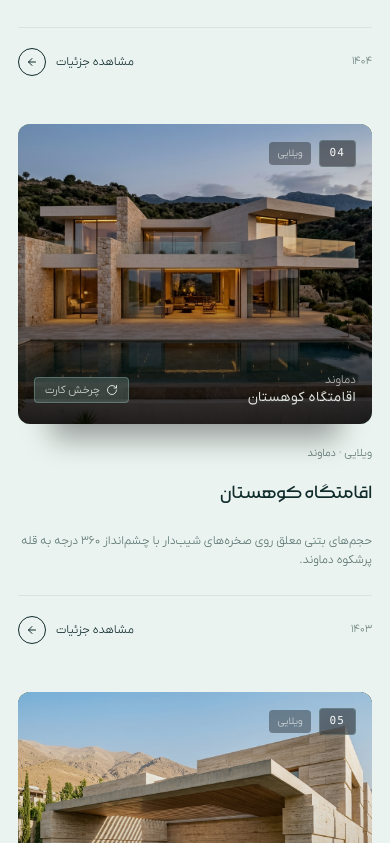
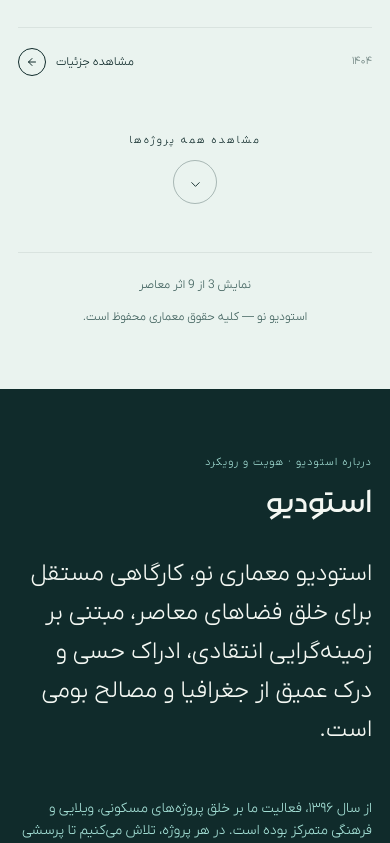
Before and after one commit to ParsaR082/studio, a Next.js app: page / in a window 390 px wide. Shown: the part 3901-4744 px from the top of the page. Built offline with nearby package versions, Linux system fonts and the light colour scheme.

Commit message:
feat: collapse project grid with expandable archive

```diff
--- a/src/components/projects/ProjectGrid.tsx
+++ b/src/components/projects/ProjectGrid.tsx
@@ -20,11 +20,35 @@ const ProjectGrid: React.FC<ProjectGridProps> = ({ onSelectProject }) => {
     amount: 0.1,
   });
 
+  const [isExpanded, setIsExpanded] = useState(false);
+
   const filteredProjects = useMemo(() => {
     return activeCategory === 'همه'
       ? PROJECTS
       : PROJECTS.filter((p) => p.category === activeCategory);
   }, [activeCategory]);
+
+  // Reset to the first three projects whenever the category changes.
+  useEffect(() => {
+    setIsExpanded(false);
+  }, [activeCategory]);
+
+  const visibleProjects = isExpanded ? filteredProjects : filteredProjects.slice(0, 3);
+
+  const handleToggleProjects = () => {
+    if (isExpanded) {
+      setIsExpanded(false);
+      requestAnimationFrame(() => {
+        sectionRef.current?.scrollIntoView({
+          behavior: 'smooth',
+          block: 'start',
+        });
+      });
+      return;
+    }
+
+    setIsExpanded(true);
+  };
 
   // Warm the first visible project images during idle time so image decoding does not
   // compete with the first flip-card interaction when the section enters the viewport.
@@ -111,9 +135,14 @@ const ProjectGrid: React.FC<ProjectGridProps> = ({ onSelectProject }) => {
           </div>
         </div>
 
-        {/* 3-Column Editorial Grid matching video 00:03 - 00:04 */}
+        {/* Project grid: show three projects initially, then reveal the full archive. */}
+        <div
+          className={`overflow-hidden transition-[max-height] duration-1000 ease-[cubic-bezier(0.16,1,0.3,1)] ${
+            isExpanded ? 'max-h-[10000px]' : 'max-h-[1900px]'
+          }`}
+        >
           <div className="grid grid-cols-1 sm:grid-cols-2 xl:grid-cols-3 gap-x-5 md:gap-x-8 xl:gap-x-12 gap-y-10 sm:gap-y-14 lg:gap-y-20">
-          {filteredProjects.map((project, index) => (
+            {visibleProjects.map((project, index) => (
               <ProjectCard
                 key={project.id}
                 project={project}
@@ -122,6 +151,45 @@ const ProjectGrid: React.FC<ProjectGridProps> = ({ onSelectProject }) => {
               />
             ))}
           </div>
+        </div>
+
+        {/* Expand / collapse control */}
+        {filteredProjects.length > 3 && (
+          <motion.button
+            type="button"
+            onClick={handleToggleProjects}
+            initial={{ opacity: 0, y: 12 }}
+            animate={isInView ? { opacity: 1, y: 0 } : { opacity: 0, y: 12 }}
+            transition={{ duration: 0.6, delay: 0.2 }}
+            aria-expanded={isExpanded}
+            aria-label={isExpanded ? 'بستن فهرست پروژه‌ها' : 'مشاهده همه پروژه‌ها'}
+            className="group mx-auto mt-12 sm:mt-16 flex flex-col items-center gap-3 text-[#102B2B] cursor-pointer"
+          >
+            <span className="text-[11px] font-light tracking-[0.18em] uppercase transition-colors group-hover:text-[#FF6B1A]">
+              {isExpanded ? 'بستن پروژه‌ها' : 'مشاهده همه پروژه‌ها'}
+            </span>
+            <span className="w-11 h-11 rounded-full border border-[#102B2B]/30 flex items-center justify-center transition-all duration-500 group-hover:border-[#FF6B1A] group-hover:bg-[#FF6B1A] group-hover:text-[#102B2B]">
+              <motion.span
+                animate={{ y: isExpanded ? -2 : 2, rotate: isExpanded ? 180 : 0 }}
+                transition={{ duration: 0.35, ease: [0.16, 1, 0.3, 1] }}
+              >
+                <svg
+                  width="15"
+                  height="15"
+                  viewBox="0 0 24 24"
+                  fill="none"
+                  stroke="currentColor"
+                  strokeWidth="1.5"
+                  strokeLinecap="round"
+                  strokeLinejoin="round"
+                  aria-hidden="true"
+                >
+                  <path d="M6 9l6 6 6-6" />
+                </svg>
+              </motion.span>
+            </span>
+          </motion.button>
+        )}
 
         {/* Grid Footer Counter */}
         <motion.div
@@ -130,7 +198,7 @@ const ProjectGrid: React.FC<ProjectGridProps> = ({ onSelectProject }) => {
           transition={{ duration: 0.8, delay: 0.3 }}
           className="mt-12 sm:mt-20 pt-6 sm:pt-8 border-t border-[#102B2B]/8 flex flex-col sm:flex-row items-center justify-between text-xs text-[#42635F] font-light gap-4"
         >
-          <span>نمایش {filteredProjects.length} اثر معاصر</span>
+          <span>نمایش {isExpanded ? filteredProjects.length : Math.min(3, filteredProjects.length)} از {filteredProjects.length} اثر معاصر</span>
           <span>استودیو نو — کلیه حقوق معماری محفوظ است.</span>
         </motion.div>
       </div>
```
Lines whose indentation alone changed are shown as unchanged.
